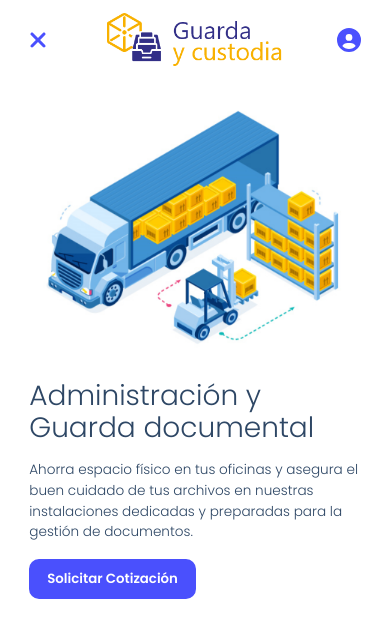
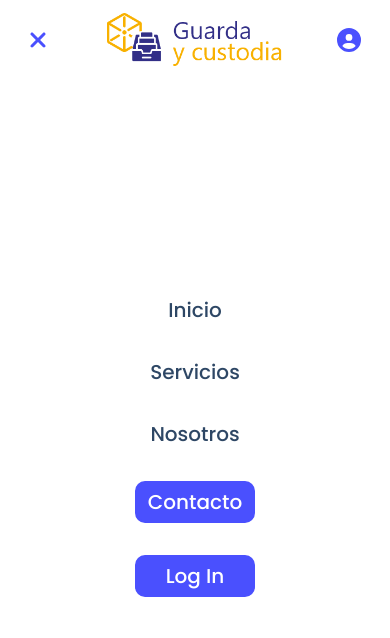
Before and after one commit to horarodriguezz/guarda-landing, a Next.js app: page / in a window 390 px wide. Both pictures are taken after a click on the button 41 px from the left and 40 px from the top of the page. Shown: the top 638 px of the page. Built offline with nearby package versions, Linux system fonts and the light colour scheme; no server answers.

Commit message:
Added Sidebar component

```diff
--- a/components/Navbar/Navbar.js
+++ b/components/Navbar/Navbar.js
@@ -1,4 +1,3 @@
-import { useState } from "react";
 import { useScrollDirection } from "hooks/useScrollDirection";
 
 import NavbarLogo from "./NavbarLogo";
@@ -7,8 +6,7 @@ import ToggleButton from "./ToggleButton";
 import UserLogo from "./UserLogo";
 import NavigationList from "./NavigationList";
 
-const Navbar = () => {
-  const [showSidebar, setShowSidebar] = useState(null);
+const Navbar = ({ showSidebar, setShowSidebar }) => {
   const scrollDirection = useScrollDirection();
 
   return (
--- a/components/Navbar/Sidebar.js
+++ b/components/Navbar/Sidebar.js
@@ -0,0 +1,88 @@
+import { useEffect } from "react";
+
+import { motion } from "framer-motion";
+import styles from "styles/Navbar/Sidebar.module.css";
+
+const Sidebar = ({ showSidebar, setShowSidebar }) => {
+  useEffect(() => {
+    const body = document.getElementsByTagName("body")[0];
+
+    if (showSidebar) body.style.overflowY = "hidden";
+    if (!showSidebar) body.style.overflowY = "auto";
+  }, [showSidebar]);
+
+  const variant = {
+    initial: {
+      x: "-100%",
+      opacity: 0.5,
+    },
+    animate: {
+      x: 0,
+      opacity: 1,
+      transition: {
+        duration: 0.3,
+      },
+    },
+    exit: {
+      x: "-100%",
+      opacity: 0.5,
+      transition: {
+        duration: 0.3,
+      },
+    },
+  };
+
+  return (
+    <motion.aside
+      variants={variant}
+      initial='initial'
+      animate='animate'
+      exit='exit'
+      className={styles.sidebar}
+    >
+      <nav className={styles.sidebar__nav}>
+        <ul className={styles.nav__list}>
+          <li
+            onClick={() => setShowSidebar(false)}
+            className={styles.nav__list_item}
+          >
+            <a
+              href='#'
+              onClick={() => {
+                window.scroll({ y: 0, behavior: "smooth" });
+              }}
+            >
+              Inicio
+            </a>
+          </li>
+          <li
+            onClick={() => setShowSidebar(false)}
+            className={styles.nav__list_item}
+          >
+            <a href='#servicios'>Servicios</a>
+          </li>
+          <li
+            onClick={() => setShowSidebar(false)}
+            className={styles.nav__list_item}
+          >
+            <a href='#nosotros'>Nosotros</a>
+          </li>
+          <li
+            onClick={() => setShowSidebar(false)}
+            className={styles["nav__list_item--button"]}
+          >
+            <a href='#contacto'>Contacto</a>
+          </li>
+          <li
+            onClick={() => setShowSidebar(false)}
+            className={styles["nav__list_item--button"]}
+          >
+            <a href={process.env.NEXT_PUBLIC_LOGIN_URL}>Log In</a>
+          </li>
+        </ul>
+      </nav>
+    </motion.aside>
+  );
+};
+
+export default Sidebar;
--- a/package.json
+++ b/package.json
@@ -13,6 +13,7 @@
     "@fortawesome/free-regular-svg-icons": "^6.1.1",
     "@fortawesome/free-solid-svg-icons": "^6.1.1",
     "@fortawesome/react-fontawesome": "^0.1.18",
+    "framer-motion": "^6.3.11",
     "next": "12.1.6",
     "react": "18.2.0",
     "react-dom": "18.2.0",
--- a/pages/index.js
+++ b/pages/index.js
@@ -1,12 +1,27 @@
+import { useState } from "react";
+
+import dynamic from "next/dynamic";
 import HomeSection from "components/Home/HomeSection";
 import Navbar from "components/Navbar/Navbar";
+import { AnimatePresence } from "framer-motion";
+const Sidebar = dynamic(() => import("components/Navbar/Sidebar"));
 
 export default function HomePage() {
+  const [showSidebar, setShowSidebar] = useState(null);
+
   return (
     <>
-      <Navbar />
+      <Navbar showSidebar={showSidebar} setShowSidebar={setShowSidebar} />
       <main>
         <HomeSection />
+        <AnimatePresence>
+          {showSidebar && (
+            <Sidebar
+              showSidebar={showSidebar}
+              setShowSidebar={setShowSidebar}
+            />
+          )}
+        </AnimatePresence>
       </main>
     </>
   );
--- a/styles/Navbar/NavigationList.module.css
+++ b/styles/Navbar/NavigationList.module.css
@@ -51,7 +51,7 @@
   color: #4a50fe;
 }
 
-@media (min-width: 1024px) {
+@media (min-width: 1280px) {
   .navlist {
     display: flex;
   }
--- /dev/null
+++ b/styles/Navbar/Sidebar.module.css
@@ -0,0 +1,77 @@
+.sidebar {
+  width: 100%;
+  height: calc(100vh - 5rem);
+  position: fixed;
+  top: 5rem;
+  background-color: #ffffff;
+}
+
+.sidebar__nav {
+  width: 85%;
+  margin: 0 auto;
+  min-height: 100%;
+  height: auto;
+  overflow-y: auto;
+  display: flex;
+  flex-direction: column;
+  justify-content: center;
+}
+
+.nav__list {
+  list-style: none;
+  display: flex;
+  flex-direction: column;
+  padding: 0;
+  justify-content: center;
+  align-items: center;
+  height: 100%;
+}
+
+.nav__list_item {
+  font-weight: 500;
+  color: #2e4765;
+  margin-bottom: 2rem;
+  font-size: 1.25rem;
+}
+
+.nav__list_item--button {
+  font-weight: 500;
+  margin-bottom: 2rem;
+  color: white;
+  padding: 0.25rem 1rem;
+  background-color: #4a50fe;
+  border: 2px solid #4a50fe;
+  font-size: 1.25rem;
+  height: fit-content;
+  width: 120px;
+  border-radius: 10px;
+  display: flex;
+  justify-content: center;
+  align-items: center;
+  transition: all 0.3s;
+}
+
+.nav__list_item--button:hover {
+  background-color: inherit;
+  border: 2px solid #4a50fe;
+  cursor: pointer;
+  color: #4a50fe;
+}
+
+@media (min-width: 768px) {
+  .nav__list {
+    padding-top: 3rem;
+  }
+
+  .nav__list_item {
+    font-size: 2rem;
+    margin-top: 2rem;
+  }
+
+  .nav__list_item--button {
+    width: 170px;
+    padding: 0.5rem 1rem;
+    margin-top: 2rem;
+    font-size: 1.75rem;
+  }
+}
```
Also changed, not shown: 1 other file (tests, documents, lock files or other folders).
